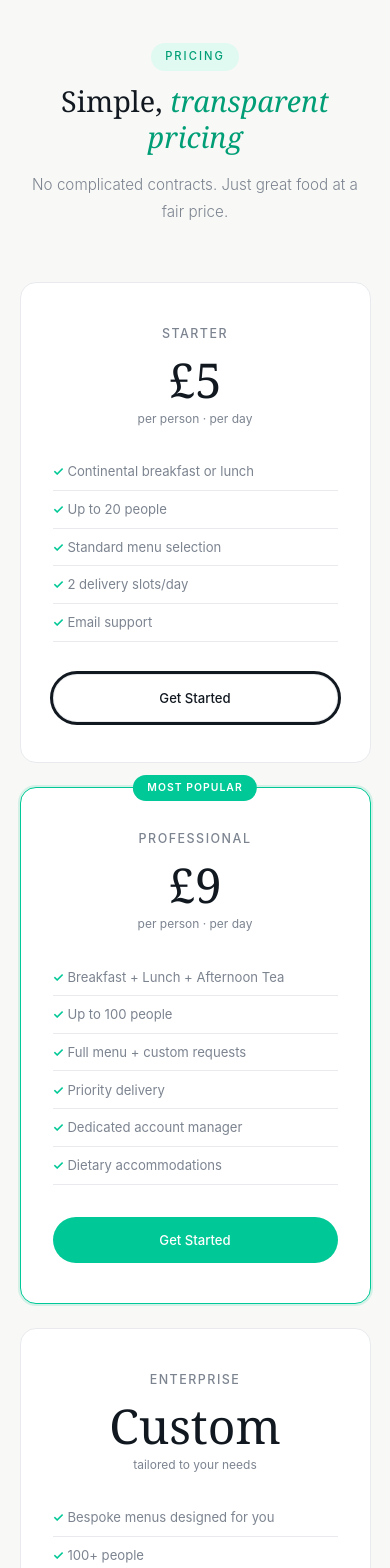
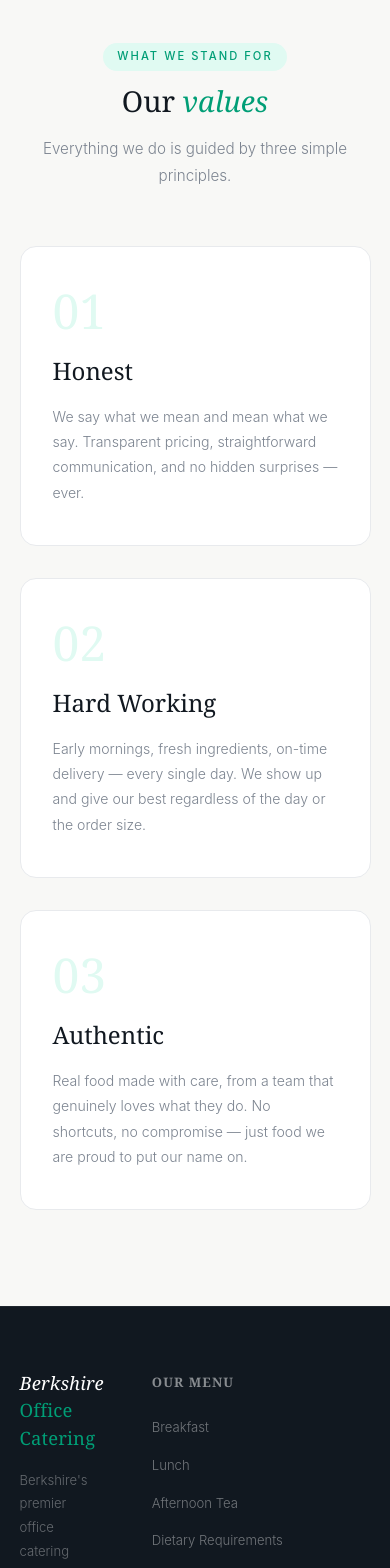
Before and after one commit to younes478/qualityfirst-website, a React (Create React App) app: page / in a window 390 px wide. Shown: the part 5880-7448 px from the top of the page. Built offline with nearby package versions, Linux system fonts and the light colour scheme.

Commit message:
replace pricing with values section

```diff
--- a/src/App.css
+++ b/src/App.css
@@ -259,42 +259,31 @@ body {
 .fd-why-card h3 { font-family: var(--font-display); font-size: 1.05rem; font-weight: 500; color: #fff; margin-bottom: 0.5rem; }
 .fd-why-card p { font-size: 0.82rem; color: rgba(255,255,255,0.45); line-height: 1.8; font-weight: 300; }
 
-/* ── PRICING ── */
-.fd-pricing { padding: 6rem 5%; background: var(--gray-soft); }
-.fd-pricing-grid { display: grid; grid-template-columns: repeat(3,1fr); gap: 1.5rem; max-width: 1000px; margin: 0 auto; }
-.fd-price-card {
+/* ── VALUES ── */
+.fd-values { padding: 6rem 5%; background: var(--gray-soft); }
+.fd-values-grid {
+  display: grid; grid-template-columns: repeat(3,1fr);
+  gap: 2rem; max-width: 1000px; margin: 0 auto;
+}
+.fd-value-card {
   background: #fff; border-radius: var(--radius);
-  padding: 2.5rem 2rem; text-align: center;
+  padding: 2.5rem 2rem;
   border: 1px solid var(--gray-mid);
   transition: transform 0.2s, box-shadow 0.2s;
-  position: relative;
 }
-.fd-price-card:hover { transform: translateY(-4px); box-shadow: var(--shadow-hover); }
-.fd-price-card.popular { border-color: var(--teal); box-shadow: 0 0 0 2px rgba(0,200,150,0.15); }
-.fd-popular-badge {
-  position: absolute; top: -13px; left: 50%; transform: translateX(-50%);
-  background: var(--teal); color: #fff;
-  font-size: 0.65rem; font-weight: 600; letter-spacing: 0.1em; text-transform: uppercase;
-  padding: 0.25rem 0.9rem; border-radius: var(--radius-pill);
+.fd-value-card:hover { transform: translateY(-4px); box-shadow: var(--shadow-hover); }
+.fd-value-number {
+  font-family: var(--font-display); font-size: 3rem; font-weight: 400;
+  color: var(--teal-light); line-height: 1; margin-bottom: 1rem;
 }
-.fd-price-plan { font-size: 0.78rem; font-weight: 500; letter-spacing: 0.12em; text-transform: uppercase; color: var(--gray-text); margin-bottom: 0.75rem; }
-.fd-price-amount { font-family: var(--font-display); font-size: 3rem; font-weight: 500; color: var(--navy); line-height: 1; }
-.fd-price-per { font-size: 0.75rem; color: var(--gray-text); margin: 0.3rem 0 1.5rem; }
-.fd-price-features { list-style: none; text-align: left; margin-bottom: 2rem; }
-.fd-price-features li {
-  font-size: 0.82rem; color: var(--gray-text); padding: 0.45rem 0;
-  border-bottom: 1px solid var(--gray-mid);
+.fd-value-card h3 {
+  font-family: var(--font-display); font-size: 1.5rem; font-weight: 500;
+  color: var(--navy); margin-bottom: 0.75rem;
 }
-.fd-price-features li::before { content: '✓ '; color: var(--teal); font-weight: 600; }
-.fd-btn-plan {
-  width: 100%; padding: 0.75rem; border-radius: var(--radius-pill);
-  font-family: var(--font-body); font-size: 0.82rem; font-weight: 500;
-  cursor: pointer; transition: all 0.2s;
+.fd-value-card p {
+  font-size: 0.88rem; color: var(--gray-text);
+  line-height: 1.8; font-weight: 300;
 }
-.fd-btn-plan.outline { background: transparent; border: 1.5px solid var(--gray-mid); color: var(--navy); }
-.fd-btn-plan.outline:hover { border-color: var(--teal); color: var(--teal-dark); }
-.fd-btn-plan.filled { background: var(--teal); border: none; color: #fff; }
-.fd-btn-plan.filled:hover { background: var(--teal-dark); }
 
 /* ── CTA ── */
 .fd-cta {
@@ -364,7 +353,7 @@ body {
 }
 @media (max-width: 768px) {
   .fd-nav-links, .fd-nav .fd-btn-primary { display: none; }
-  .fd-steps-grid, .fd-pricing-grid { grid-template-columns: 1fr; }
+  .fd-steps-grid, .fd-values-grid { grid-template-columns: 1fr; }
   .fd-why-grid { grid-template-columns: 1fr; }
   .fd-menu-grid { grid-template-columns: 1fr; }
   .fd-footer-grid { grid-template-columns: 1fr 1fr; }
--- a/src/App.js
+++ b/src/App.js
@@ -68,7 +68,7 @@ function App() {
   ];
   const footerCompanyLinks = [
     { label: 'Our Promise', section: 'why' },
-    { label: 'Pricing', section: 'pricing' },
+    { label: 'Values', section: 'values' },
   ];
   const footerContactLinks = [
     { label: 'hello@berkshireofficecatering.co.uk', href: 'mailto:hello@berkshireofficecatering.co.uk' },
@@ -92,7 +92,7 @@ function App() {
         <ul className="fd-nav-links">
           <li><a href="#menu">Menu</a></li>
           <li><a href="#why">Our Promise</a></li>
-          <li><a href="#pricing">Pricing</a></li>
+          <li><a href="#values">Values</a></li>
         </ul>
       </nav>
 
@@ -213,47 +213,28 @@ function App() {
         </div>
       </section>
 
-      {/* PRICING */}
-      <section className="fd-pricing" id="pricing">
+      {/* VALUES */}
+      <section className="fd-values" id="values">
         <div className="fd-section-header">
-          <span className="fd-section-tag">Pricing</span>
-          <h2>Simple, <em>transparent pricing</em></h2>
-          <p>No complicated contracts. Just great food at a fair price.</p>
+          <span className="fd-section-tag">What We Stand For</span>
+          <h2>Our <em>values</em></h2>
+          <p>Everything we do is guided by three simple principles.</p>
         </div>
-        <div className="fd-pricing-grid">
-          <div className="fd-price-card animate-on-scroll">
-            <div className="fd-price-plan">Starter</div>
-            <div className="fd-price-amount">£5</div>
-            <div className="fd-price-per">per person · per day</div>
-            <ul className="fd-price-features">
-              {['Continental breakfast or lunch', 'Up to 20 people', 'Standard menu selection', '2 delivery slots/day', 'Email support'].map((f) => (
-                <li key={f}>{f}</li>
-              ))}
-            </ul>
-            <button className="fd-btn-plan outline" onClick={() => scrollTo('contact')}>Get Started</button>
+        <div className="fd-values-grid">
+          <div className="fd-value-card animate-on-scroll">
+            <div className="fd-value-number">01</div>
+            <h3>Honest</h3>
+            <p>We say what we mean and mean what we say. Transparent pricing, straightforward communication, and no hidden surprises — ever.</p>
           </div>
-          <div className="fd-price-card popular animate-on-scroll">
-            <div className="fd-popular-badge">Most Popular</div>
-            <div className="fd-price-plan">Professional</div>
-            <div className="fd-price-amount">£9</div>
-            <div className="fd-price-per">per person · per day</div>
-            <ul className="fd-price-features">
-              {['Breakfast + Lunch + Afternoon Tea', 'Up to 100 people', 'Full menu + custom requests', 'Priority delivery', 'Dedicated account manager', 'Dietary accommodations'].map((f) => (
-                <li key={f}>{f}</li>
-              ))}
-            </ul>
-            <button className="fd-btn-plan filled" onClick={() => scrollTo('contact')}>Get Started</button>
+          <div className="fd-value-card animate-on-scroll">
+            <div className="fd-value-number">02</div>
+            <h3>Hard Working</h3>
+            <p>Early mornings, fresh ingredients, on-time delivery — every single day. We show up and give our best regardless of the day or the order size.</p>
           </div>
-          <div className="fd-price-card animate-on-scroll">
-            <div className="fd-price-plan">Enterprise</div>
-            <div className="fd-price-amount">Custom</div>
-            <div className="fd-price-per">tailored to your needs</div>
-            <ul className="fd-price-features">
-              {['Bespoke menus designed for you', '100+ people', 'On-site chef option', 'Event & boardroom catering', '24/7 dedicated support', 'Monthly strategy reviews'].map((f) => (
-                <li key={f}>{f}</li>
-              ))}
-            </ul>
-            <button className="fd-btn-plan outline" onClick={() => scrollTo('contact')}>Contact Us</button>
+          <div className="fd-value-card animate-on-scroll">
+            <div className="fd-value-number">03</div>
+            <h3>Authentic</h3>
+            <p>Real food made with care, from a team that genuinely loves what they do. No shortcuts, no compromise — just food we are proud to put our name on.</p>
           </div>
         </div>
       </section>
```
